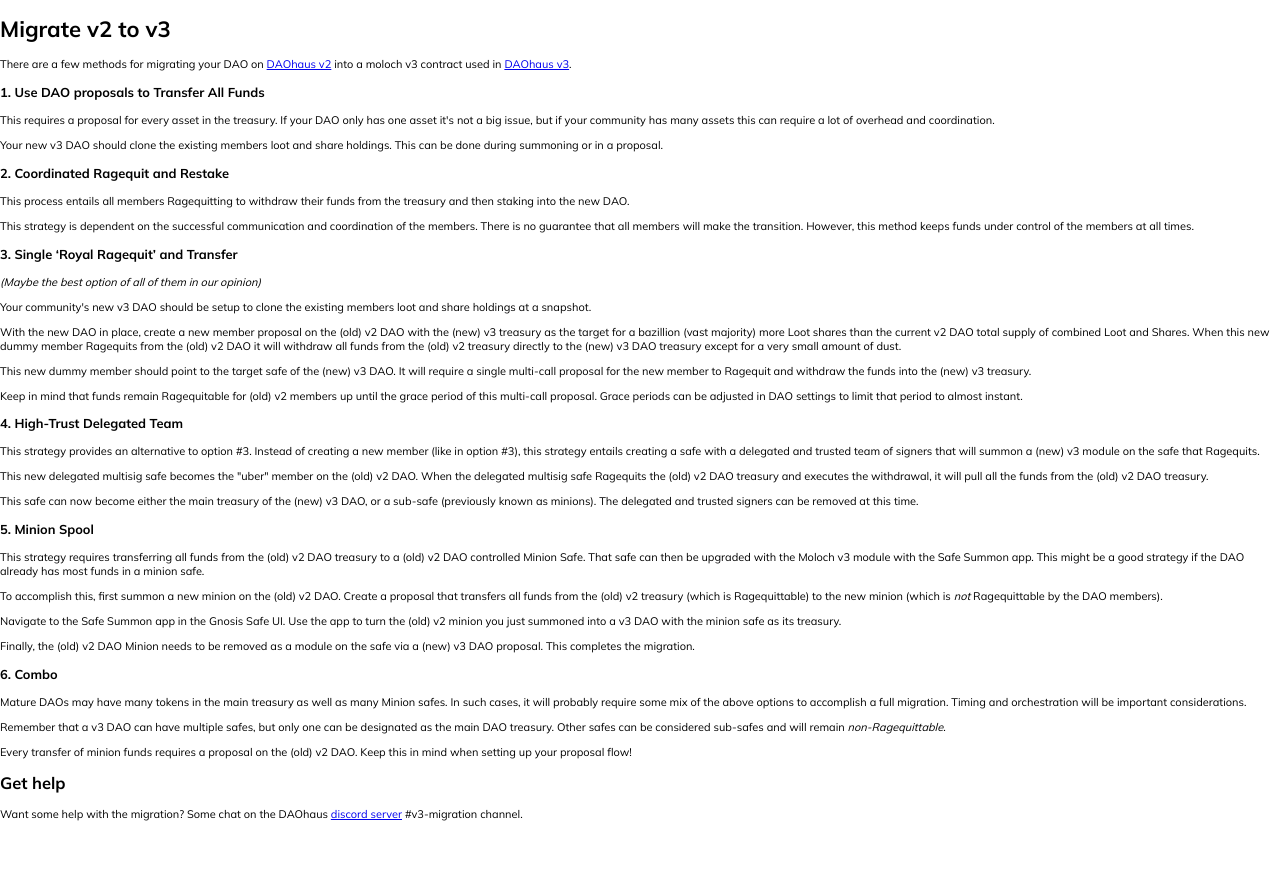
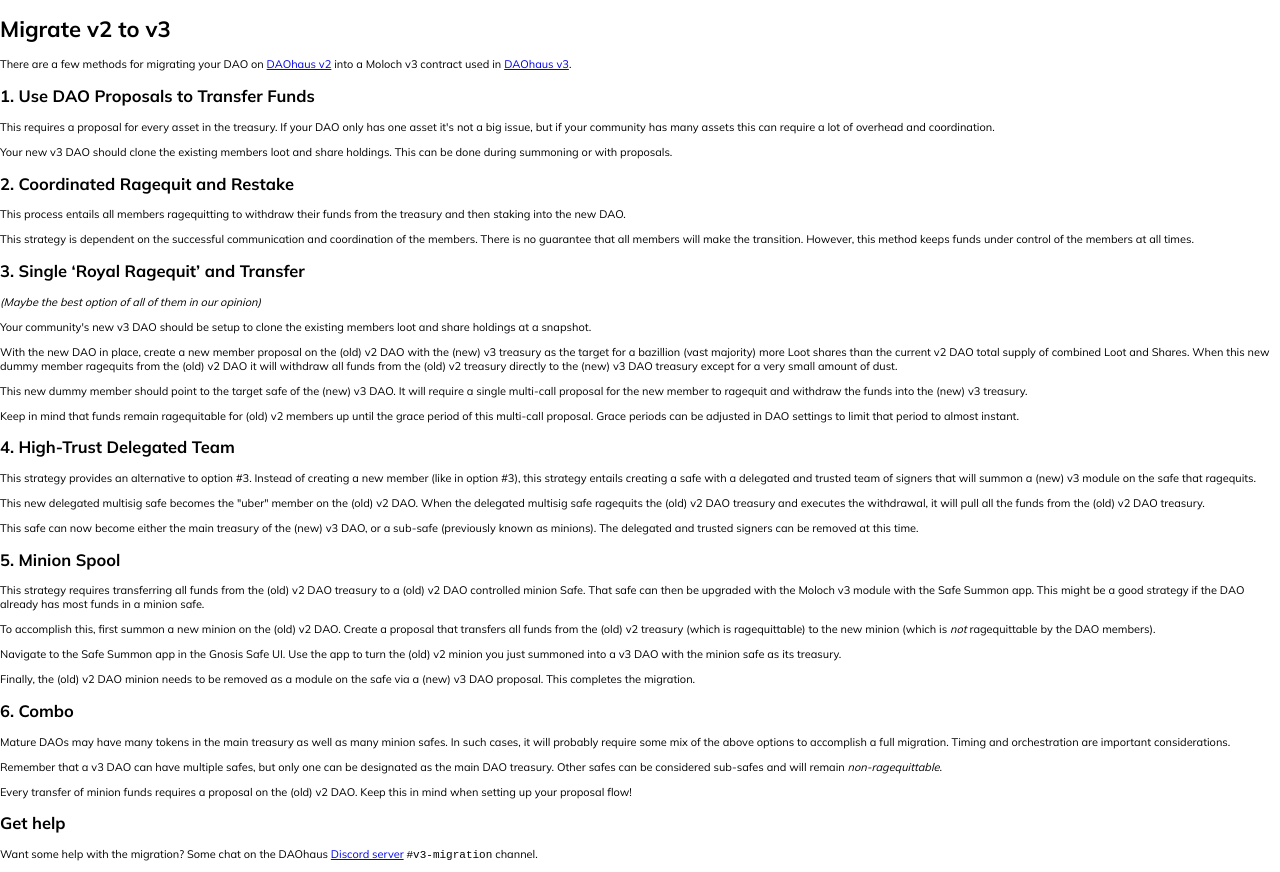
Before and after one commit to HausDAO/docs, a Next.js app: page /v3Upgrade/migrate in a window 1280 px wide. Before the commit the page ends 832 px from the top, so only its background shows below. Built offline with nearby package versions, Linux system fonts and the light colour scheme.

Commit message:
Update headings, minor text changes

```diff
--- a/pages/v3Upgrade/migrate.mdx
+++ b/pages/v3Upgrade/migrate.mdx
@@ -1,57 +1,57 @@
 # Migrate v2 to v3
 
-There are a few methods for migrating your DAO on [DAOhaus v2](https://app.daohaus.club/) into a moloch v3 contract used in [DAOhaus v3](https://admin.daohaus.club/).
+There are a few methods for migrating your DAO on [DAOhaus v2](https://app.daohaus.club/) into a Moloch v3 contract used in [DAOhaus v3](https://admin.daohaus.club/).
 
-### 1. Use DAO proposals to Transfer All Funds
+## 1. Use DAO Proposals to Transfer Funds
 
 This requires a proposal for every asset in the treasury. If your DAO only has one asset it's not a big issue, but if your community has many assets this can require a lot of overhead and coordination.
 
-Your new v3 DAO should clone the existing members loot and share holdings. This can be done during summoning or in a proposal.
+Your new v3 DAO should clone the existing members loot and share holdings. This can be done during summoning or with proposals.
 
-### 2. Coordinated Ragequit and Restake
+## 2. Coordinated Ragequit and Restake
 
-This process entails all members Ragequitting to withdraw their funds from the treasury and then staking into the new DAO.
+This process entails all members ragequitting to withdraw their funds from the treasury and then staking into the new DAO.
 
 This strategy is dependent on the successful communication and coordination of the members. There is no guarantee that all members will make the transition. However, this method keeps funds under control of the members at all times.
 
-### 3. Single ‘Royal Ragequit’ and Transfer
+## 3. Single ‘Royal Ragequit’ and Transfer
 
 _(Maybe the best option of all of them in our opinion)_
 
 Your community's new v3 DAO should be setup to clone the existing members loot and share holdings at a snapshot.
 
-With the new DAO in place, create a new member proposal on the (old) v2 DAO with the (new) v3 treasury as the target for a bazillion (vast majority) more Loot shares than the current v2 DAO total supply of combined Loot and Shares. When this new dummy member Ragequits from the (old) v2 DAO it will withdraw all funds from the (old) v2 treasury directly to the (new) v3 DAO treasury except for a very small amount of dust.
+With the new DAO in place, create a new member proposal on the (old) v2 DAO with the (new) v3 treasury as the target for a bazillion (vast majority) more Loot shares than the current v2 DAO total supply of combined Loot and Shares. When this new dummy member ragequits from the (old) v2 DAO it will withdraw all funds from the (old) v2 treasury directly to the (new) v3 DAO treasury except for a very small amount of dust.
 
-This new dummy member should point to the target safe of the (new) v3 DAO. It will require a single multi-call proposal for the new member to Ragequit and withdraw the funds into the (new) v3 treasury.
+This new dummy member should point to the target safe of the (new) v3 DAO. It will require a single multi-call proposal for the new member to ragequit and withdraw the funds into the (new) v3 treasury.
 
-Keep in mind that funds remain Ragequitable for (old) v2 members up until the grace period of this multi-call proposal. Grace periods can be adjusted in DAO settings to limit that period to almost instant.
+Keep in mind that funds remain ragequitable for (old) v2 members up until the grace period of this multi-call proposal. Grace periods can be adjusted in DAO settings to limit that period to almost instant.
 
-### 4. High-Trust Delegated Team
+## 4. High-Trust Delegated Team
 
-This strategy provides an alternative to option #3. Instead of creating a new member (like in option #3), this strategy entails creating a safe with a delegated and trusted team of signers that will summon a (new) v3 module on the safe that Ragequits.
+This strategy provides an alternative to option #3. Instead of creating a new member (like in option #3), this strategy entails creating a safe with a delegated and trusted team of signers that will summon a (new) v3 module on the safe that ragequits.
 
-This new delegated multisig safe becomes the "uber" member on the (old) v2 DAO. When the delegated multisig safe Ragequits the (old) v2 DAO treasury and executes the withdrawal, it will pull all the funds from the (old) v2 DAO treasury.
+This new delegated multisig safe becomes the "uber" member on the (old) v2 DAO. When the delegated multisig safe ragequits the (old) v2 DAO treasury and executes the withdrawal, it will pull all the funds from the (old) v2 DAO treasury.
 
 This safe can now become either the main treasury of the (new) v3 DAO, or a sub-safe (previously known as minions). The delegated and trusted signers can be removed at this time.
 
-### 5. Minion Spool
+## 5. Minion Spool
 
-This strategy requires transferring all funds from the (old) v2 DAO treasury to a (old) v2 DAO controlled Minion Safe. That safe can then be upgraded with the Moloch v3 module with the Safe Summon app. This might be a good strategy if the DAO already has most funds in a minion safe.
+This strategy requires transferring all funds from the (old) v2 DAO treasury to a (old) v2 DAO controlled minion Safe. That safe can then be upgraded with the Moloch v3 module with the Safe Summon app. This might be a good strategy if the DAO already has most funds in a minion safe.
 
-To accomplish this, first summon a new minion on the (old) v2 DAO. Create a proposal that transfers all funds from the (old) v2 treasury (which is Ragequittable) to the new minion (which is _not_ Ragequittable by the DAO members).
+To accomplish this, first summon a new minion on the (old) v2 DAO. Create a proposal that transfers all funds from the (old) v2 treasury (which is ragequittable) to the new minion (which is _not_ ragequittable by the DAO members).
 
 Navigate to the Safe Summon app in the Gnosis Safe UI. Use the app to turn the (old) v2 minion you just summoned into a v3 DAO with the minion safe as its treasury.
 
-Finally, the (old) v2 DAO Minion needs to be removed as a module on the safe via a (new) v3 DAO proposal. This completes the migration.
+Finally, the (old) v2 DAO minion needs to be removed as a module on the safe via a (new) v3 DAO proposal. This completes the migration.
 
-### 6. Combo
+## 6. Combo
 
-Mature DAOs may have many tokens in the main treasury as well as many Minion safes. In such cases, it will probably require some mix of the above options to accomplish a full migration. Timing and orchestration will be important considerations.
+Mature DAOs may have many tokens in the main treasury as well as many minion safes. In such cases, it will probably require some mix of the above options to accomplish a full migration. Timing and orchestration are important considerations.
 
-Remember that a v3 DAO can have multiple safes, but only one can be designated as the main DAO treasury. Other safes can be considered sub-safes and will remain _non-Ragequittable_.
+Remember that a v3 DAO can have multiple safes, but only one can be designated as the main DAO treasury. Other safes can be considered sub-safes and will remain _non-ragequittable_.
 
 Every transfer of minion funds requires a proposal on the (old) v2 DAO. Keep this in mind when setting up your proposal flow!
 
 ## Get help
 
-Want some help with the migration? Some chat on the DAOhaus [discord server](https://discord.gg/daohaus) #v3-migration channel.
+Want some help with the migration? Some chat on the DAOhaus [Discord server](https://discord.gg/daohaus) `#v3-migration` channel.
```
